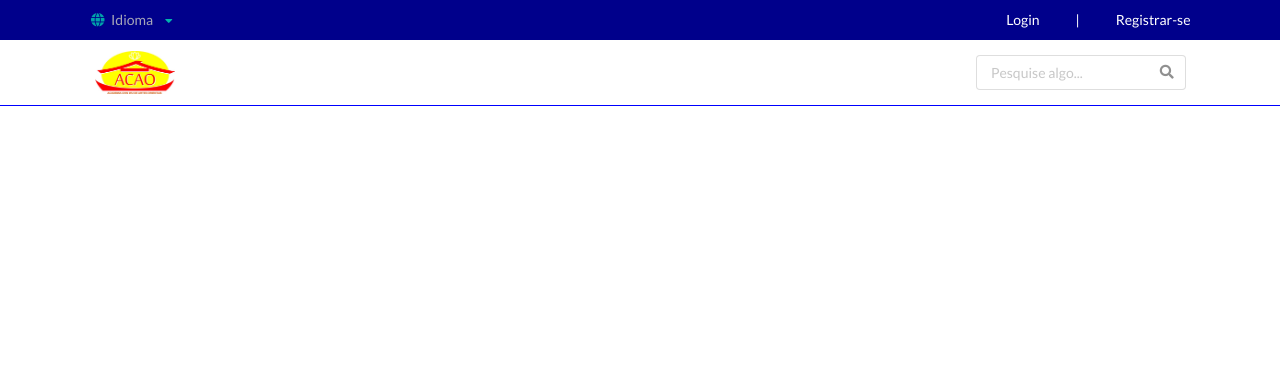
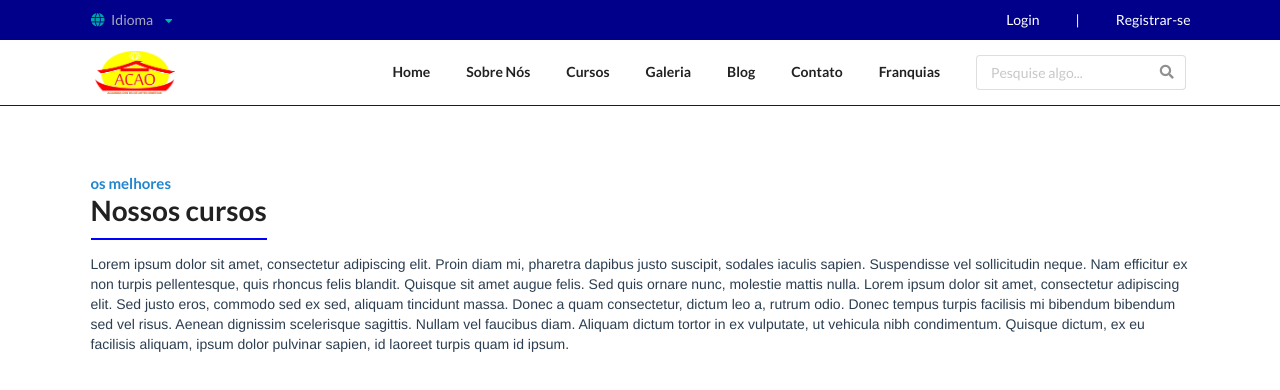
Before and after one commit to MatheusRyuki/ChinWu, a Vue app: page /Courses in a window 1280 px wide. Shown: the top 390 px of the page. Built offline with nearby package versions, Linux system fonts and the light colour scheme.

Commit message:
Componente Title finalizado

```diff
--- a/src/components/Courses/Subheader.vue
+++ b/src/components/Courses/Subheader.vue
@@ -6,15 +6,15 @@
           <img class="ui tiny image" src="@/assets/logo.jpeg">
         </a>
          <div class="right menu">
-        <a class="item">
+        <router-link :to="{ name: 'home'}" class="item">
           {{Home}}
-        </a>
+        </router-link>
         <router-link :to="{ name: 'about'}" class="item">
           {{About}}
         </router-link>
-        <router-link :to="{ name: 'courses'}" class="item">
+        <a class="item">
           {{Courses}}
-        </router-link>
+        </a>
         <a class="item">
           {{Gallery}}
         </a>
@@ -61,11 +61,8 @@ export default {
 }
 .ui.secondary.menu .item {
   font-weight: bolder;
-  color: white;
 }
 .ui.secondary.menu .item:hover {
-  color: black;
-  font-weight: bolder;
-  background-color: white;
+  filter: brightness(75%);
 }
 </style>
--- /dev/null
+++ b/src/components/Courses/Title.vue
@@ -0,0 +1,37 @@
+<template>
+  <div class="ui container">
+    <div id="title" class="ui left aligned basic segment">
+      <h4 class="ui header blue">{{subtitle}}</h4>
+      <h1 class="ui header">{{title}}</h1>
+      <p>{{text}}</p>
+    </div>
+  </div>
+</template>
+
+<script>
+export default {
+  data() {
+    return {
+      subtitle: 'os melhores',
+      title: 'Nossos cursos',
+      text: ' Lorem ipsum dolor sit amet, consectetur adipiscing elit. Proin diam mi, pharetra dapibus justo suscipit, sodales iaculis sapien. Suspendisse vel sollicitudin neque. Nam efficitur ex non turpis pellentesque, quis rhoncus felis blandit. Quisque sit amet augue felis. Sed quis ornare nunc, molestie mattis nulla. Lorem ipsum dolor sit amet, consectetur adipiscing elit. Sed justo eros, commodo sed ex sed, aliquam tincidunt massa. Donec a quam consectetur, dictum leo a, rutrum odio. Donec tempus turpis facilisis mi bibendum bibendum sed vel risus. Aenean dignissim scelerisque sagittis. Nullam vel faucibus diam. Aliquam dictum tortor in ex vulputate, ut vehicula nibh condimentum. Quisque dictum, ex eu facilisis aliquam, ipsum dolor pulvinar sapien, id laoreet turpis quam id ipsum.',
+    };
+  },
+};
+</script>
+
+<style scoped>
+#title {
+  margin-top: 5%;
+}
+.ui.header.blue {
+  color: blue;
+  margin-bottom: 0%;
+}
+h1.ui.header {
+  margin-top: -1%;
+  border-bottom: 2px solid blue;
+  display: inline-block;
+  line-height: 2;
+}
+</style>
--- a/src/views/Courses.vue
+++ b/src/views/Courses.vue
@@ -2,17 +2,20 @@
   <div>
     <app-header></app-header>
     <app-menu></app-menu>
+    <app-title></app-title>
   </div>
 </template>
 
 <script>
 import Header from '@/components/Courses/Header.vue';
 import Subheader from '@/components/Courses/Subheader.vue';
+import Title from '@/components/Courses/Title.vue';
 
 export default {
   components: {
     appHeader: Header,
     appMenu: Subheader,
+    appTitle: Title,
   },
 };
 </script>
```
